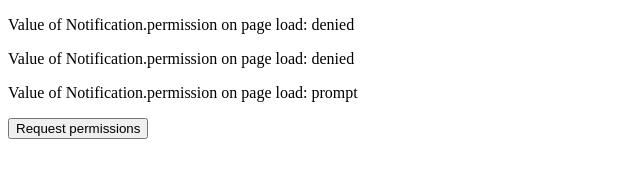
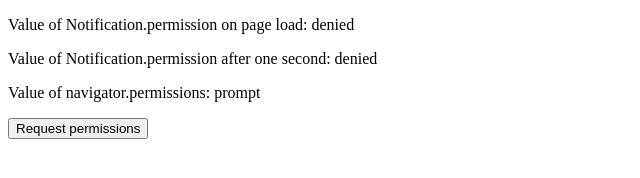
Before and after one commit to KWLEvans/kwlevans.github.io, a plain HTML site: page index.html in a window 1280 px wide. Shown: the whole page, without its empty margins (0-640 px from the left). Drawn offline with Linux system fonts and the light colour scheme.

Commit message:
fix words

```diff
--- a/index.html
+++ b/index.html
@@ -10,8 +10,8 @@
 <body>
     <div>
         <p>Value of Notification.permission on page load: <span id="pageLoad"></span></p>
-        <p>Value of Notification.permission on page load: <span id="timeout"></span></p>
-        <p>Value of Notification.permission on page load: <span id="async"></span></p>
+        <p>Value of Notification.permission after one second: <span id="timeout"></span></p>
+        <p>Value of navigator.permissions: <span id="async"></span></p>
     </div>
     <button onclick="Notification.requestPermission()">Request permissions</button>
 </body>
```
